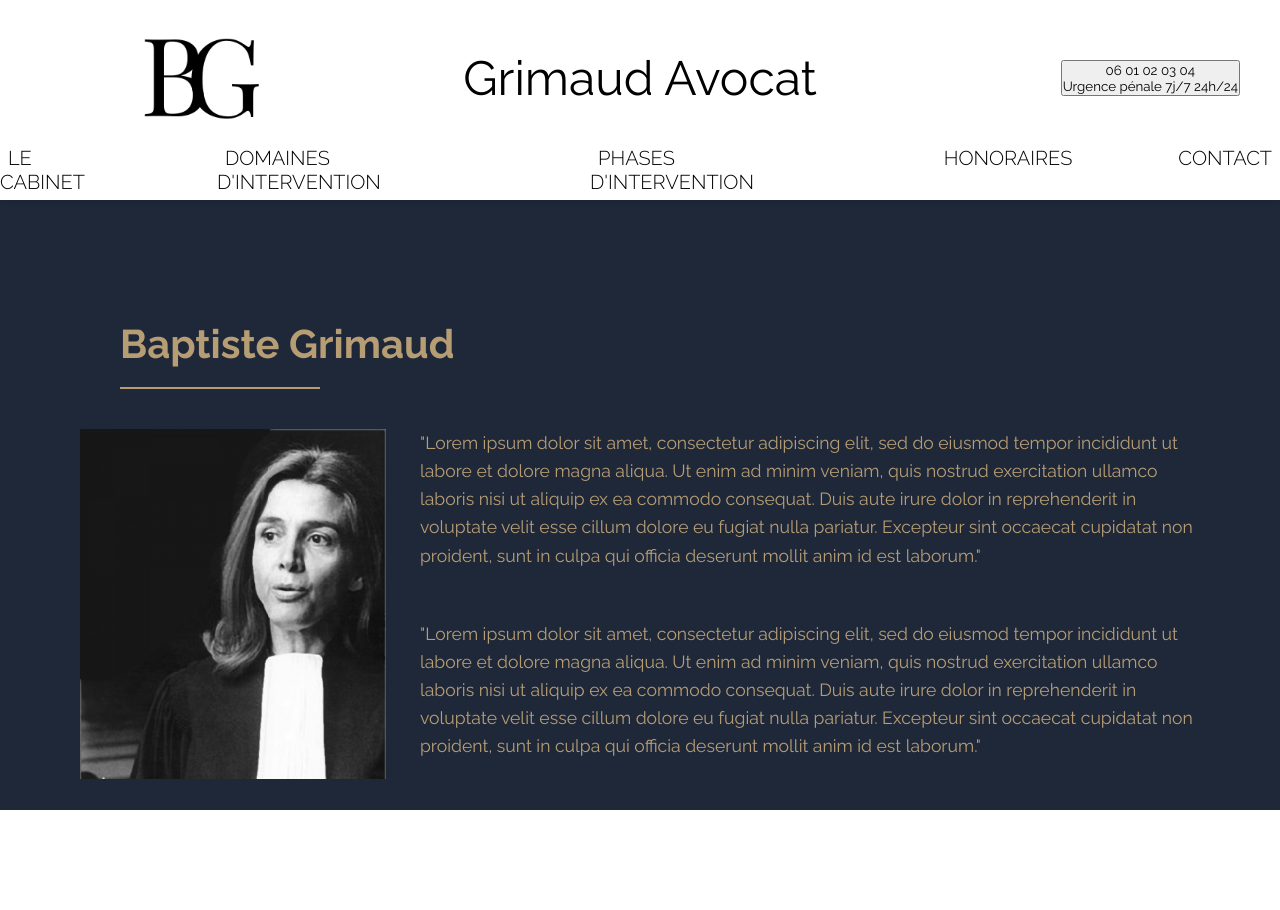
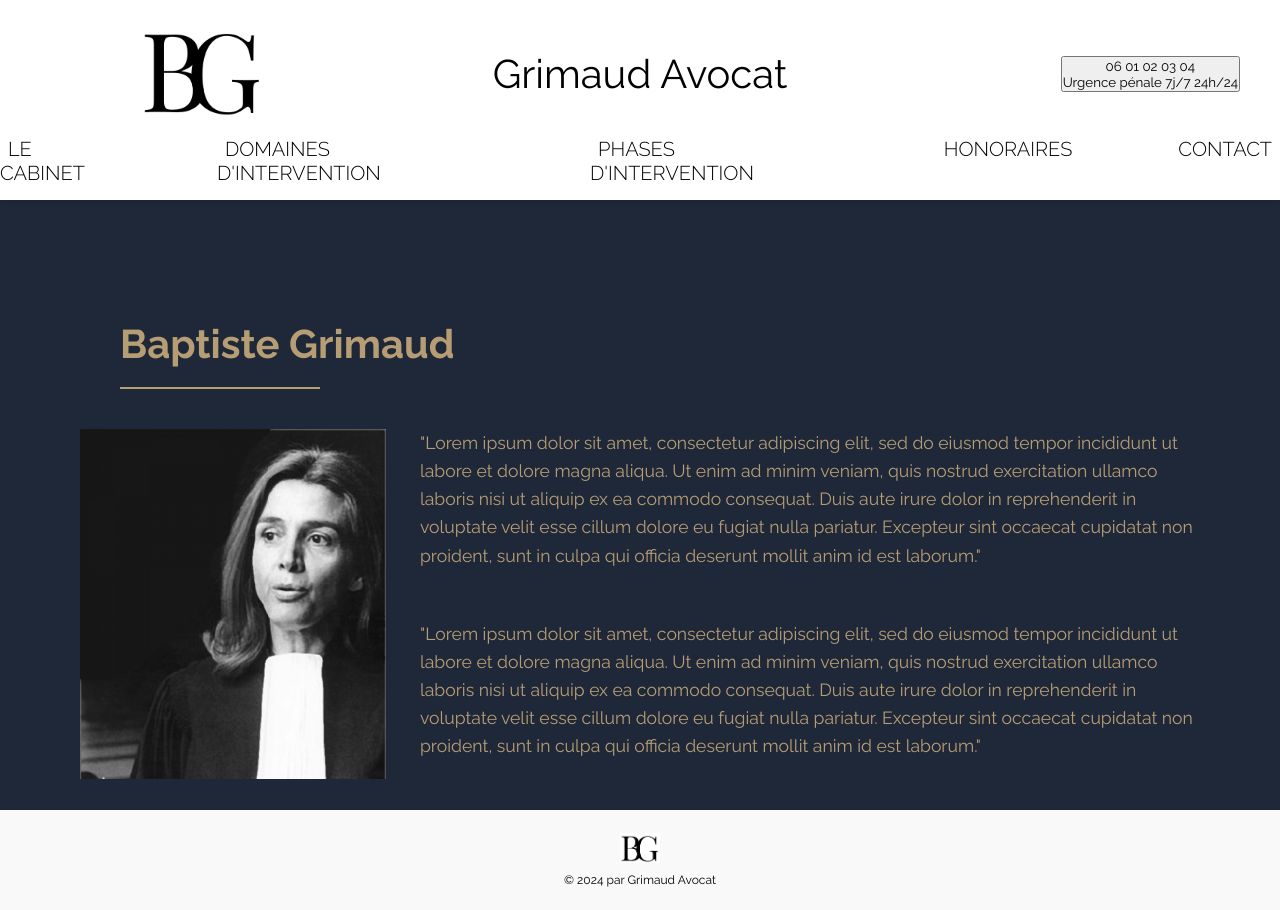
Before and after one commit to chmadran/baptiste_website, a React (Create React App) app: page / in a window 1280 px wide. Before the commit the page ends 810 px from the top, so only its background shows below. Built offline with nearby package versions, Linux system fonts and the light colour scheme.

Commit message:
add footer

```diff
--- a/src/App.css
+++ b/src/App.css
@@ -14,9 +14,3 @@
 main {
   width: 100%;
 }
-
-.App-footer p {
-  align-items: center;
-  font-size: 12px;
-  margin: 10px 20px;
-}
--- a/src/App.js
+++ b/src/App.js
@@ -1,5 +1,6 @@
 import './App.css';
 import Navbar from './Components/Navbar';
+import Footer from './Components/Footer';
 import Home from './Components/Home';
 import Honoraires from './Components/Honoraires';
 import Domaines from './Components/Domaines';
@@ -21,6 +22,7 @@ function App() {
             <Route path="/domaines-intervention" element={<Domaines />} />
           </Routes>
         </main>
+        <Footer />
       </Router>
     </div>
   );
--- a/src/Components/Domaines.css
+++ b/src/Components/Domaines.css
@@ -3,7 +3,7 @@ html {
   }
 
   .domaines-container {
-    padding-top: 220px; /* Adjust padding to account for navbar */
+    padding-top: 170px; /* Adjust padding to account for navbar */
     width: 100%;
     background-color: #1F2839;
   }
--- a/src/Components/Domaines.js
+++ b/src/Components/Domaines.js
@@ -48,6 +48,32 @@ const Domaines = () => {
       </div>
     </div>
 
+      {/* Section 3 */}
+      <div id="amenagement-peine" className="section">
+      <div className="image-container">
+        <img src="/assets/palais.png" alt="Aménagement de Peine" />
+        <div className="overlay">
+          <h2>Aménagement de Peine</h2>
+        </div>
+      </div>
+      <div className="text">
+        <p>Lorem ipsum dolor sit amet, consectetur adipiscing elit, sed do eiusmod tempor incididunt ut labore et dolore magna aliqua.</p>
+      </div>
+    </div>
+
+      {/* Section 4 */}
+      <div id="droit-victimes" className="section reverse">
+      <div className="image-container">
+        <img src="/assets/bibliotheque.png" alt="Droit des Victimes" />
+        <div className="overlay">
+          <h2>Droit des Victimes</h2>
+        </div>
+      </div>
+      <div className="text">
+        <p>Lorem ipsum dolor sit amet, consectetur adipiscing elit, sed do eiusmod tempor incididunt ut labore et dolore magna aliqua.</p>
+      </div>
+    </div>
+
   </div>
 
   );
--- /dev/null
+++ b/src/Components/Footer.css
@@ -0,0 +1,21 @@
+.footer-container {
+    display: flex;
+    flex-direction: column;
+    align-items: center;
+    justify-content: center;
+    text-align: center;
+    height: 100px;
+    padding: 0;
+    background-color: #f9f9f9;
+    overflow: hidden;
+}
+
+.footer-container img {
+    height: 30px;
+    width: auto;
+    margin-bottom: 10px;
+}
+
+.footer-container p {
+    font-size: 12px;
+}
--- /dev/null
+++ b/src/Components/Footer.js
@@ -0,0 +1,13 @@
+import './Footer.css';
+
+const Footer = () => {
+  return (
+    <div className="footer-container">
+        <div className="footer-line"></div>
+        <img src="./assets/logo.png" alt="Logo" />
+        <p>© 2024 par Grimaud Avocat</p>
+    </div>
+  );
+}
+
+export default Footer;
--- a/src/Components/Navbar.css
+++ b/src/Components/Navbar.css
@@ -43,7 +43,7 @@
 
 .navbar-title h1 {
     margin: 0;
-    font-size: 3rem;
+    font-size: 40px;
     font-weight: 400;
     color: black;
 }
```
